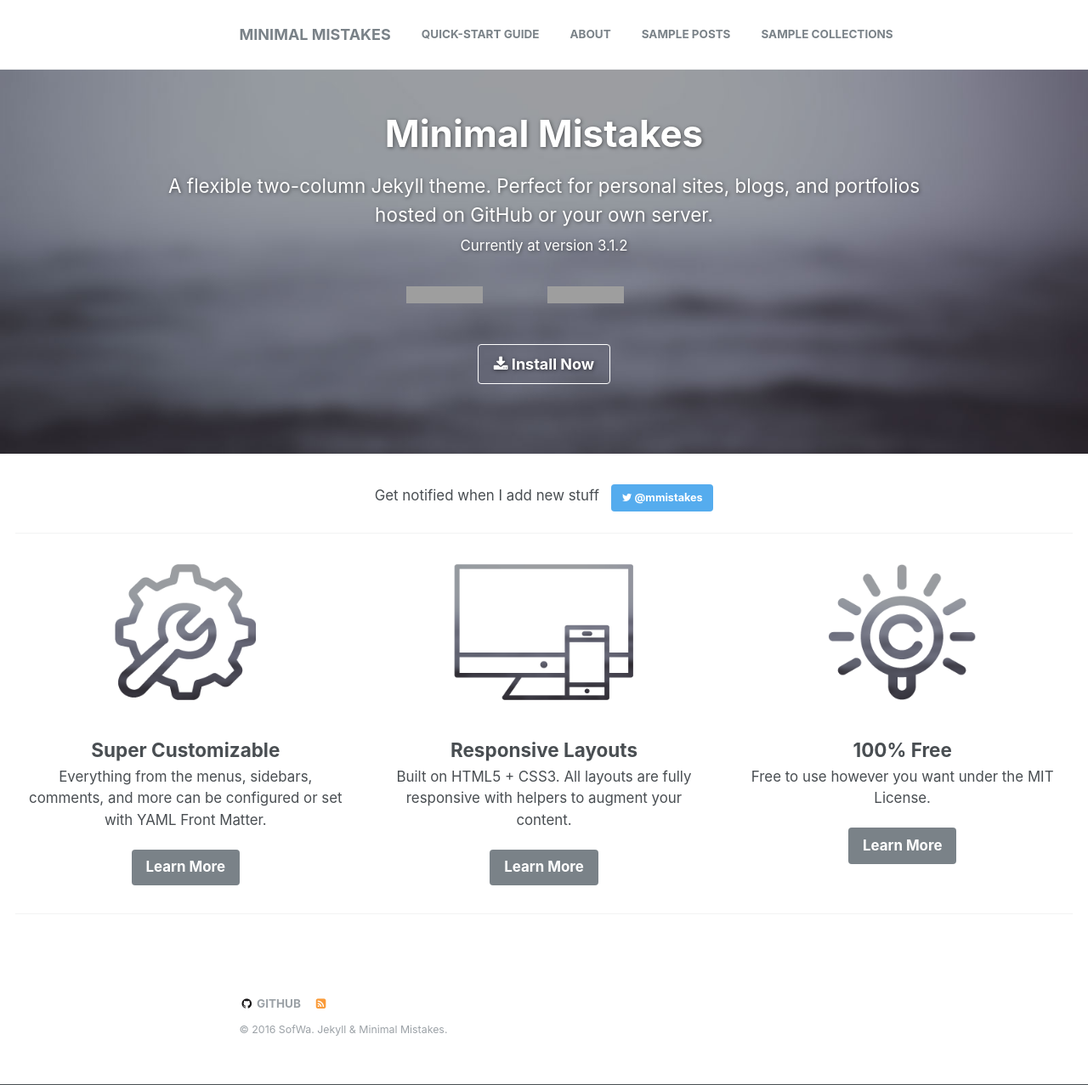
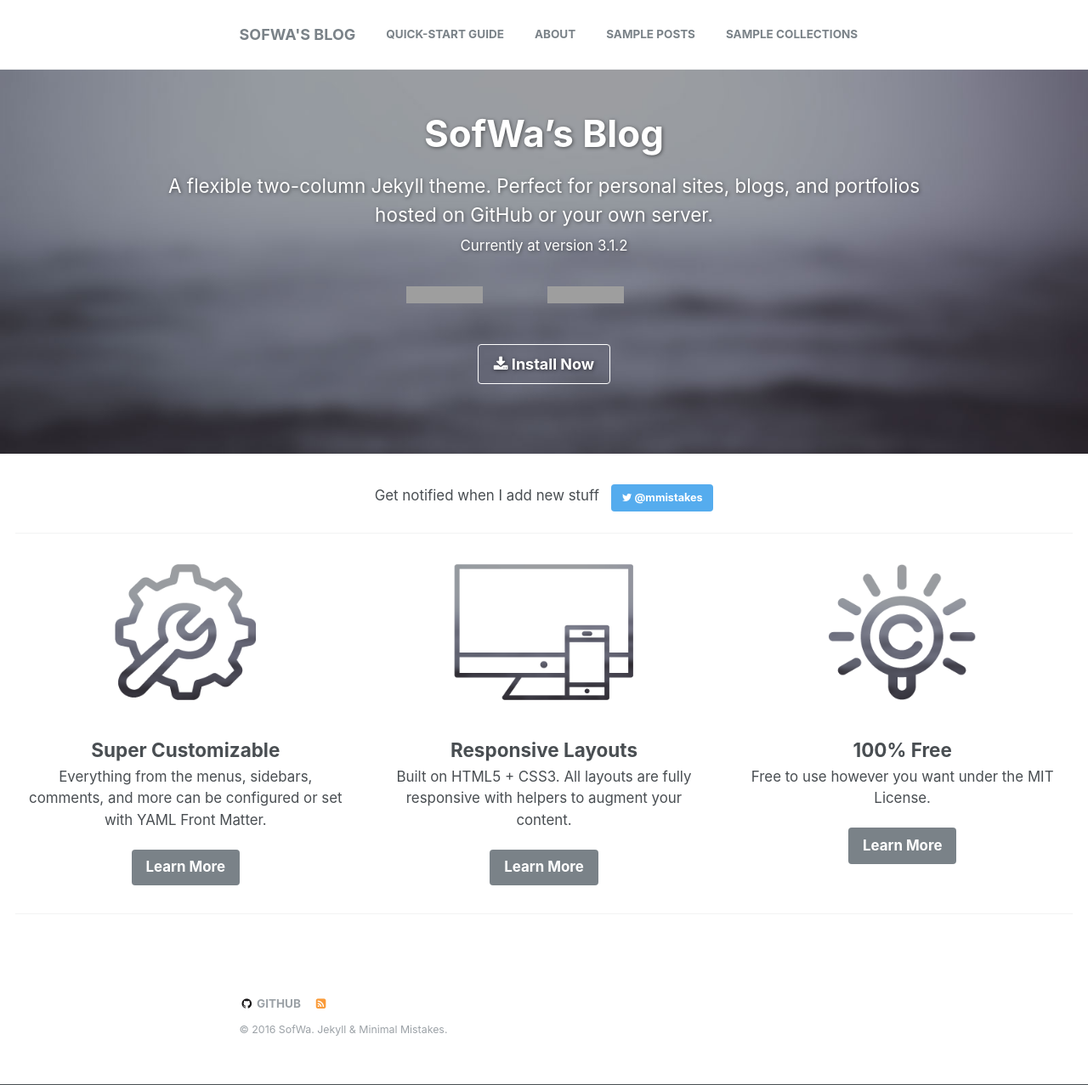
Before and after one commit to SofWa/custom-minimal-mistakes, a Jekyll site: the page built from _pages/home.md, in a window 1280 px wide. Shown: the whole page at 85% size. Built offline with Jekyll 4.4.1, drawn with Linux system fonts in a browser that asks for light colours; grey boxes are pictures that could not be loaded.

Commit message:
config setting

```diff
--- a/_config.yml
+++ b/_config.yml
@@ -7,13 +7,13 @@
 
 # Site Settings
 locale                   : "ko-KR"
-title                    : "Minimal Mistakes"
+title                    : "SofWa's Blog"
 title_separator          : "|"
 name                     : &name "SofWa"
 description              : &description "SofWa's Blog"
 url                      : http://sofwa.github.io # the base hostname & protocol for your site e.g. "https://mmistakes.github.io"
 baseurl                  :  # the subpath of your site, e.g. "/blog"
-gh_repo                  : "https://github.com/SofWa/sofwa.github.io"
+gh_repo                  : "https://github.com/SofWa/sofwa.github.io/blob"
 teaser                   : # filename of teaser fallback teaser image placed in /images/, .e.g. "500x300.png"
 # breadcrumbs            : false # true, false (default)
 words_per_minute         : 200
@@ -75,7 +75,7 @@ author:
   flickr           :
   facebook         :
   foursquare       :
-  github           : "sofwa"
+  github           : "SofWa"
   google_plus      :
   keybase          :
   instagram        :
```
